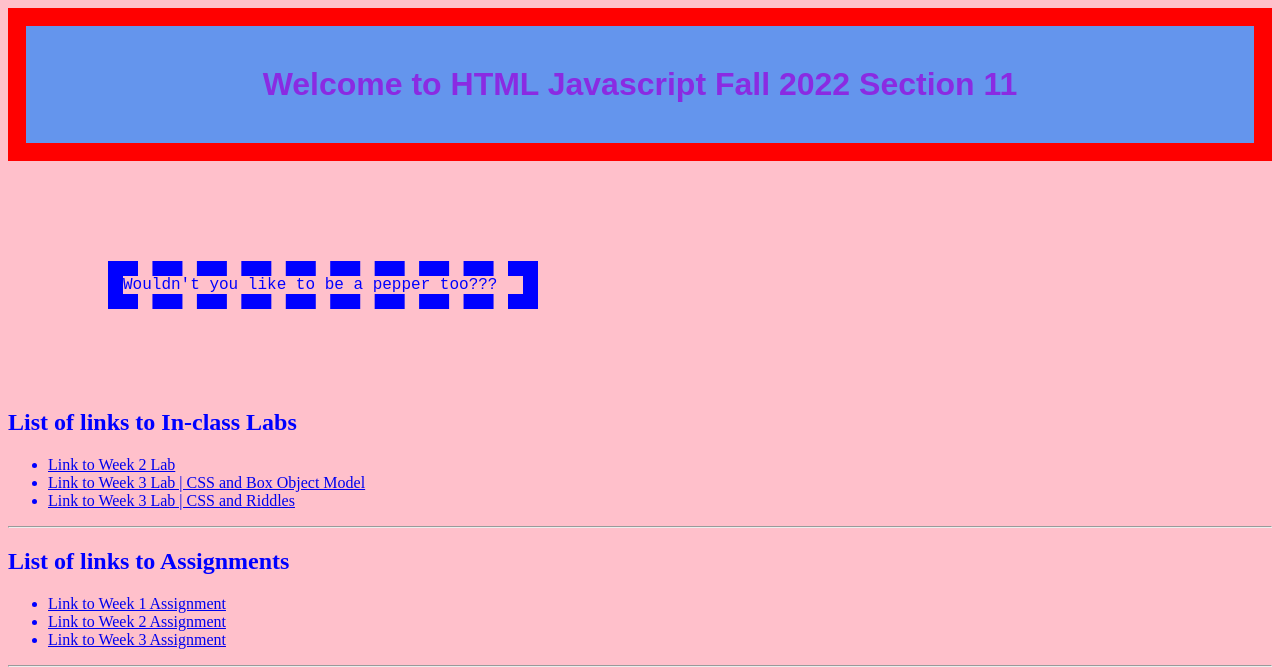
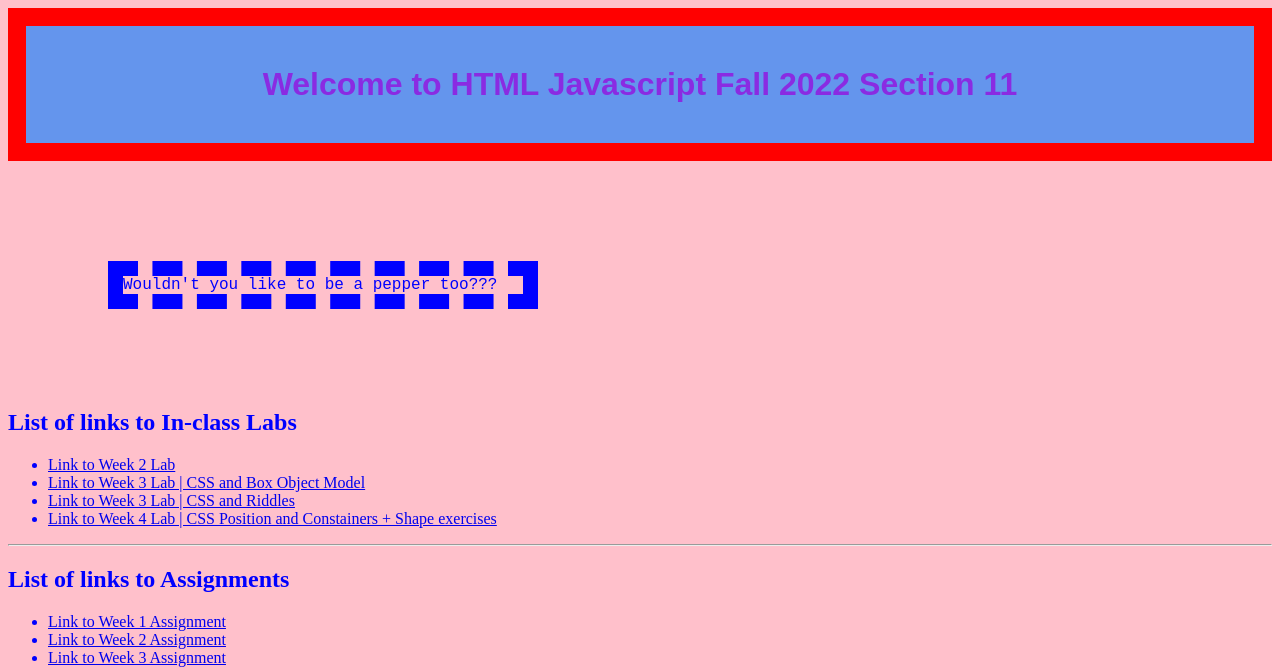
Before and after one commit to BubbleMllk/HTMLJS202211, a plain HTML site: page index.html in a window 1280 px wide. Shown: the top 669 px of the page. Drawn offline with Linux system fonts and the light colour scheme.

Commit message:
adding link to netflify

```diff
--- a/index.html
+++ b/index.html
@@ -17,6 +17,7 @@
         <li><a href="week2/week2lab.html">Link to Week 2 Lab</a></li>
         <li><a href="week3/CSSandBoxModel.html">Link to Week 3 Lab | CSS and Box Object Model</a></li>
         <li><a href="Week3/lab1/riddles.html">Link to Week 3 Lab | CSS and Riddles</a></li>
+        <li> <a href="Week4 CSSPositionAndContainers/index.html">Link to Week 4 Lab | CSS Position and Constainers + Shape exercises  </a></li>
         <!--This shows up as a link in the website-->
     </ul>
 
```
